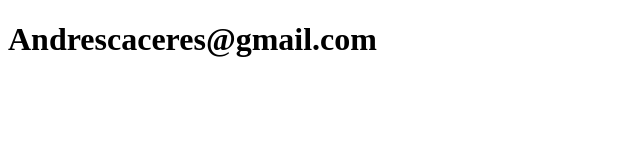
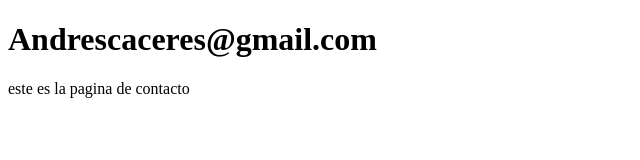
Before and after one commit to silverwolf89/quinta-practica, a plain HTML site: page contacto.html in a window 1280 px wide. Shown: the whole page, without its empty margins (0-640 px from the left). Drawn offline with Linux system fonts and the light colour scheme.

Commit message:
actualizacion pagina de contacto

```diff
--- a/contacto.html
+++ b/contacto.html
@@ -7,5 +7,6 @@
 </head>
 <body>
     <h1>Andrescaceres@gmail.com</h1>
+    <p>este es la pagina de contacto</p>
 </body>
 </html>
```
